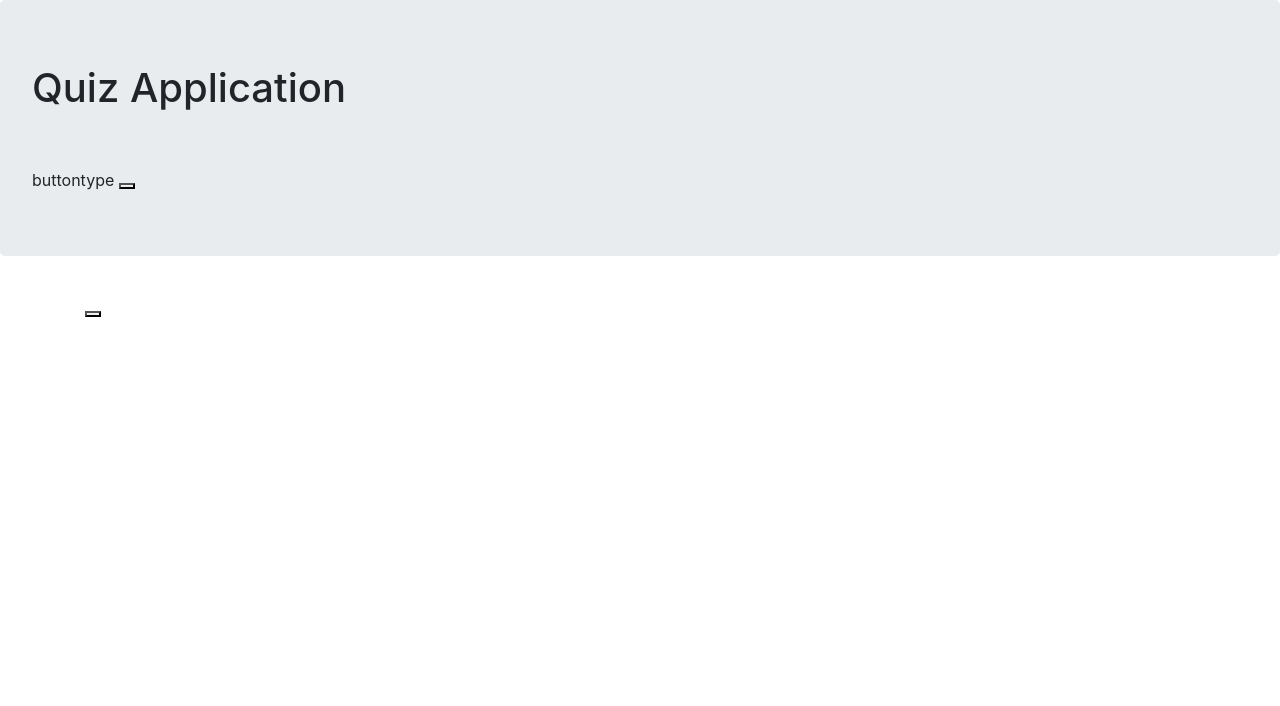
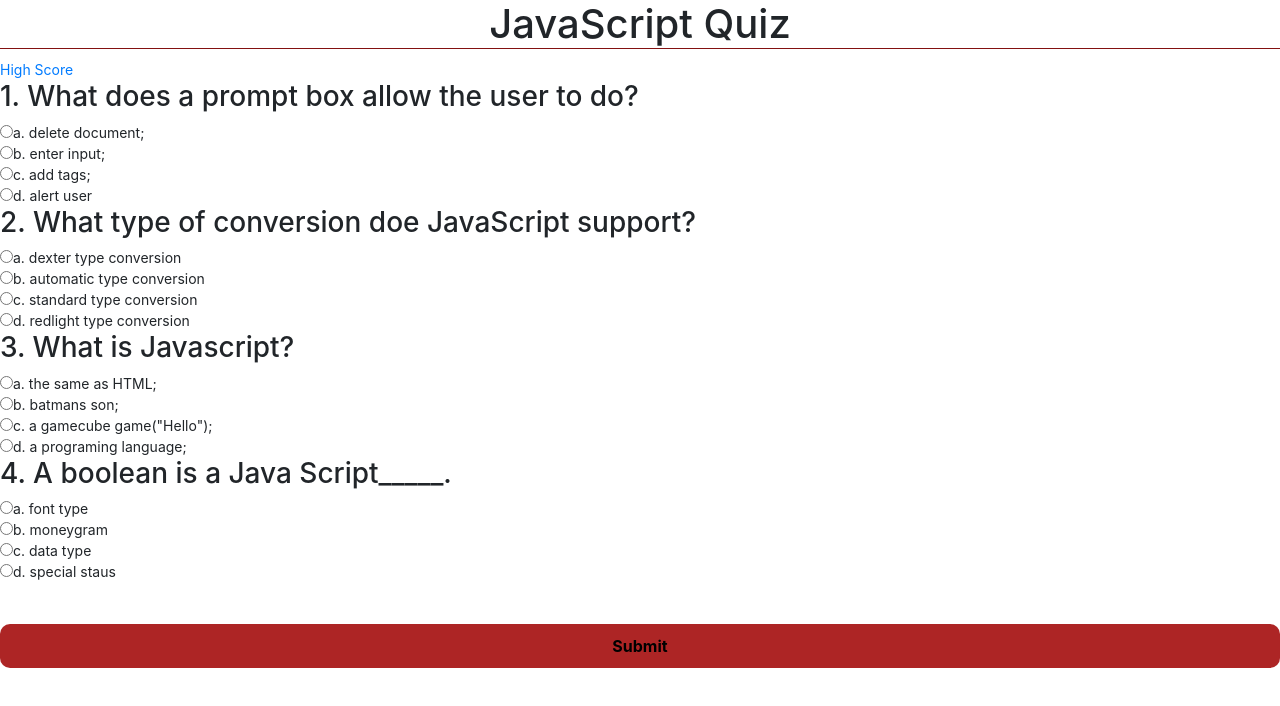
Before and after one commit to makeithappentodayyes/mquiz, a plain HTML site: page index.html in a window 1280 px wide. Drawn offline with nearby package versions, Linux system fonts and the light colour scheme; files that its build step writes are made by us from their sources.

Commit message:
changes made to questions

```diff
--- a/index.html
+++ b/index.html
@@ -1,63 +1,110 @@
 <!DOCTYPE html>
+
 <html lang="en">
 
 <head>
+
 	<meta charset="UTF-8">
-    <meta name="viewport" content="width=device-width, initial-scale=1.0">
-    <meta http-equiv="X-UA-Compatible" content="ie=edge">
-    <title>Quiz</title>
-    <link rel="stylesheet" href="https://stackpath.bootstrapcdn.com/bootstrap/4.3.1/css/bootstrap.min.css"
-        integrity="sha384-ggOyR0iXCbMQv3Xipma34MD+dH/1fQ784/j6cY/iJTQUOhcWr7x9JvoRxT2MZw1T" crossorigin="anonymous">
-<link rel="stylesheet" href="assets/style.css"/>
+
+	<title>JavaScript Project-1</title>
+
+<link rel="stylesheet" href="https://stackpath.bootstrapcdn.com/bootstrap/4.3.1/css/bootstrap.min.css" integrity="sha384-ggOyR0iXCbMQv3Xipma34MD+dH/1fQ784/j6cY/iJTQUOhcWr7x9JvoRxT2MZw1T" crossorigin="anonymous">
+
+<link rel="stylesheet" href="style.css">
 
 </head>
 
 <body>
-    <header class="jumbotron">
+
+	<div id="container">
+
+		<header>
+
+			<h1> JavaScript Quiz</h1>
+
+
+
+		</header>
+
+
+		<a href="highscore.html">High Score</a>
+		<section>
+
+			<div id="results"></div>
+
+
+
+			<form name="quizForm" onsubmit="return submitAnswers()">
+
+				<h3>1. What does a prompt box allow the user to do?</h3>
+
+					<input type="radio" name="q1" value="a" id="q1a">a. delete document;<br>
+
+					<input type="radio" name="q1" value="b" id="q1b">b. enter input;<br>
+
+					<input type="radio" name="q1" value="c" id="q1c">c. add tags;<br>
+
+					<input type="radio" name="q1" value="d" id="q1d">d. alert user<br>
+
+
+
+				<h3>2. What type of conversion doe JavaScript support? </h3>
+
+					<input type="radio" name="q2" value="a" id="q2a">a. dexter type conversion<br>
+
+					<input type="radio" name="q2" value="b" id="q2b">b. automatic type conversion<br>
+
+					<input type="radio" name="q2" value="c" id="q2c">c. standard type conversion<br>
+
+					<input type="radio" name="q2" value="d" id="q2d">d. redlight type conversion<br>
+
+
+
+				<h3>3. What is Javascript?</h3>
+
+					<input type="radio" name="q3" value="a" id="q3a">a. the same as HTML;<br>
+
+					<input type="radio" name="q3" value="b" id="q3b">b. batmans son;<br>
+
+					<input type="radio" name="q3" value="c" id="q3c">c. a gamecube game("Hello");<br>
+
+					<input type="radio" name="q3" value="d" id="q3d">d. a programing language;<br>
 
 
 
 
-        <h1>Quiz Application </h1>
-        <br>
-        <br>
-        buttontype
-        <button type="button" id= "startgame" onclick="gametime()"></button>
-    </header>
-    <div class="container">
+				<h3>4. A boolean is a Java Script_____.</h3>
 
-        <div class="row">
+					<input type="radio" name="q5" value="a" id="q5a">a. font type<br>
 
-            <div class="col-md-12">
-                <h3 id="question">
+					<input type="radio" name="q5" value="b" id="q5b">b. moneygram<br>
 
-                </h3>
-            </div>
+					<input type="radio" name="q5" value="c" id="q5c">c. data type<br>
 
-        </div>
-        <div class="row">
+					<input type="radio" name="q5" value="d" id="q5d">d. special staus<br>
 
-            <div class="col-md-8">
-                   <button class="choice-button"></button>
+					<br><br>
 
 
-            </div>
 
-        </div>
+					<input type="submit" value="Submit">
 
-    <div class="row">
+			</form>
 
-        <div class="col-md-12">
-            <h5 id="result">
+		</section>
 
-            </h5>
-        </div>
-        </div>
 	</div>
 
 
 
+
+
+
+
+
+
 <script src="quiz.js"></script>
+
 </body>
 
 </html>
--- a/quiz.js
+++ b/quiz.js
@@ -1,45 +1,70 @@
-var questions = [
-    {
-        "title":" how many colums total?",
-        "options": ["twelve","seven","three","four"],
-    "answer":"twelve"
-    },
+function submitAnswers() {
 
-    {
-        "title":" how many colums total?",
-        "options": ["twelve","seven","three","four"],
-    "answer":"twelve"
-    },
+	var total = 4;
 
-   {
-        "title":" how many colums total?",
-        "options": ["twelve","seven","three","four"],
-    "answer":"twelve"
-    },
-    {
-        "title":" how many colums total?",
-        "options": ["twelve","seven","three","four"],
-    "answer":"twelve"
-    }
-]
+	var score = 0;
+
+
+
+
+	var q1 = document.forms["quizForm"]["q1"].value;
+
+	var q2 = document.forms["quizForm"]["q2"].value;
+
+	var q3 = document.forms["quizForm"]["q3"].value;
+
+	var q4 = document.forms["quizForm"]["q4"].value;
 
 
 
 
 
 
-// var questions = ("4")
 
-function gametime(){
+	for(i = 1; i <= total; i++) {
 
-  var questionelement = document.getElementById("question")
-  var choices = document.querySelector("choice-button")
-console.log(questionelement)
+		if(eval('q'+i) == null || eval('q'+i) == '') {
 
-  for (var i=0; i < questions.length; i++) {
-    questionelement.innerText = questions[i].title
-    choices.innerHTML = questions[i].options[0]
-    console.log(choices)
-}
+			alert('You missed question '+ i);
+
+			return false;
+
+		}
+
+	}
+
+
+
+
+
+	var answers = ["b", "b", "d", "c",];
+
+
+
+
+
+	for(i = 1; i <= total; i++) {
+
+		if(eval('q'+1) == answers[i - 1]) {
+
+			score++;
+
+		}
+
+	}
+
+
+
+
+
+	var results = document.getElementById('results');
+
+	results.innerHTML = '<h3>Your score is <span>'+ score + '</span> out of <span>'+ total+'</span></h3>'
+
+	alert('Your score was ' + score + 'out of ' + total);
+
+
+
+	return false;
 
 }
--- a/style.css
+++ b/style.css
@@ -0,0 +1,112 @@
+
+
+
+
+body {
+
+	background-color:red
+
+
+	font-family: 'Arial', sans-serif;
+
+	font-size: 14px;
+
+}
+
+
+
+
+
+
+header {
+
+	text-align: center;
+
+	border-bottom: rgb(131, 17, 17) solid 1px;
+
+	margin-bottom: 10px;
+
+}
+
+
+
+header h1 {
+
+	margin: 0;
+
+	padding: 0;
+
+}
+
+
+
+header p {
+
+	padding: 0;
+
+	margin-top: 5px;
+
+	color:red
+
+}
+
+
+#results span {
+
+	color:green
+
+	font-weight: bold;
+
+}
+
+section {
+
+	min-height: 400px;
+
+}
+
+
+
+footer {
+
+	text-align: center;
+
+}
+
+
+
+input[type='submit'] {
+
+	background-color: rgb(173, 37, 37);
+
+	border: 0;
+
+	width: 100%;
+
+	color: #000;
+
+	border-radius: 10px;
+
+	text-align: center;
+
+	font-size: 16px;
+
+	font-weight: bold;
+
+	padding: 10px 5px;
+
+	cursor: pointer;
+
+}
+
+
+
+#results h3 {
+
+	background-color: #b33;
+
+	padding: 10px;
+
+	margin: 10px 0;
+
+}
```
Also changed, not shown: highscore.html (+13 -0 lines). Lines whose indentation alone changed are shown as unchanged.
